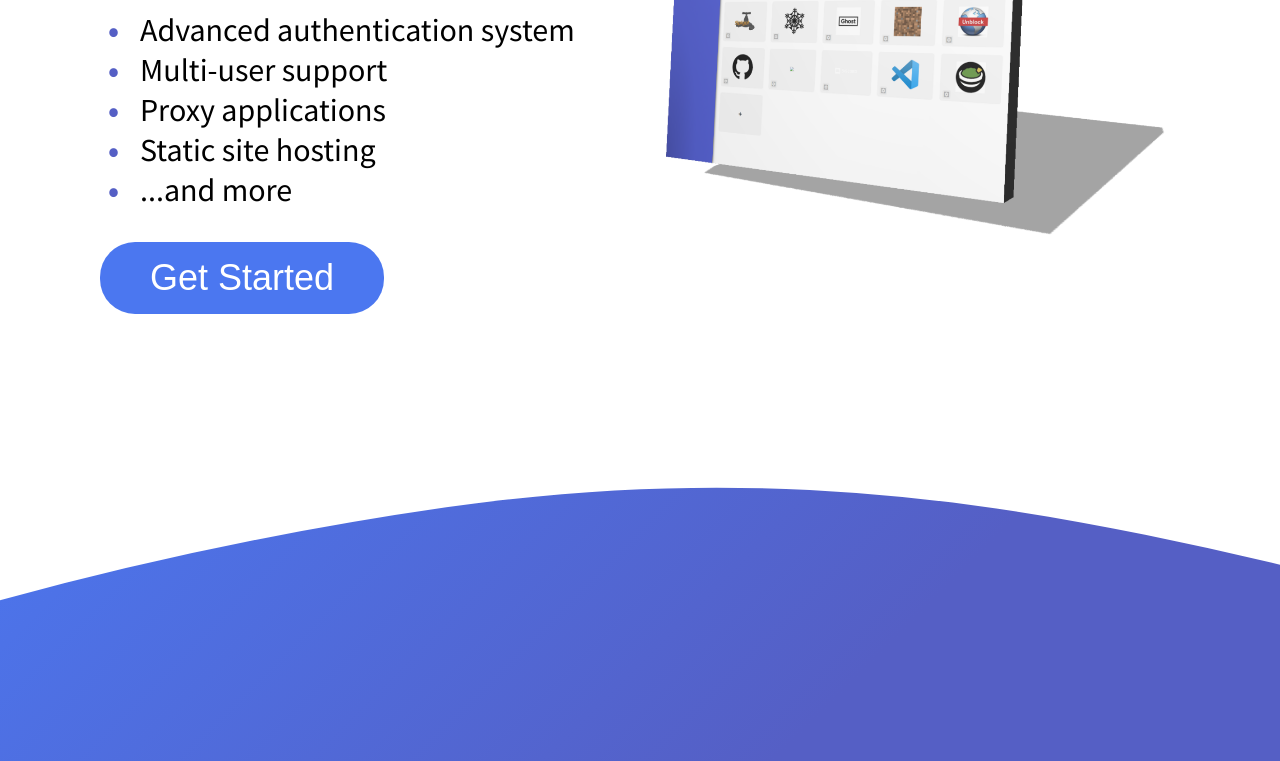
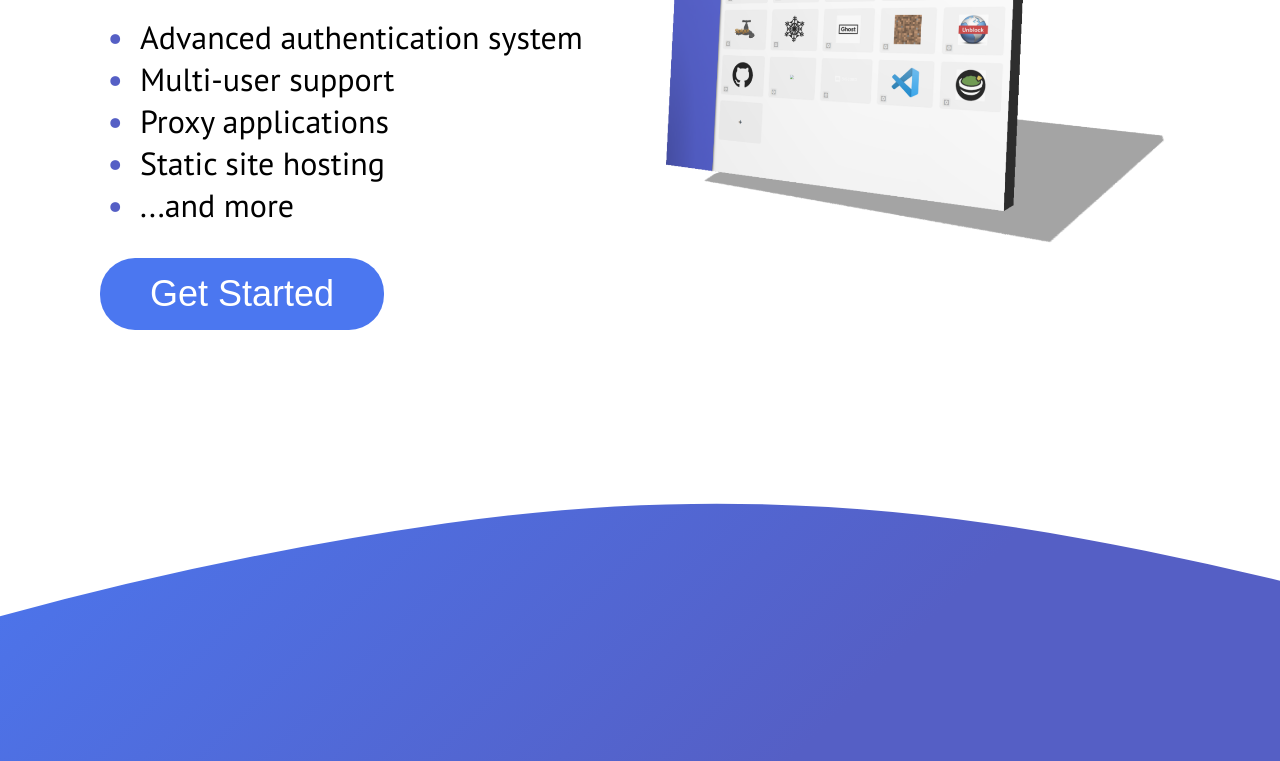
Before and after one commit to kvizdos/auxy-homepage, a plain HTML site: page index.html in a window 1280 px wide. Shown: the part 262-1023 px from the top of the page. Drawn offline with Linux system fonts and the light colour scheme.

Commit message:
Fixed font

```diff
--- a/assets/style.css
+++ b/assets/style.css
@@ -1,7 +1,7 @@
 body {
     margin: 0;
     padding: 0;
-    font-family: 'Source Sans Pro', sans-serif;
+    font-family: 'PT Sans', sans-serif;
 }
 
 html, body
--- a/index.html
+++ b/index.html
@@ -5,7 +5,7 @@
     <meta name="viewport" content="width=device-width, initial-scale=1.0">
     <meta http-equiv="X-UA-Compatible" content="ie=edge">
     <title>Auxy</title>
-    <link href="https://fonts.googleapis.com/css2?family=Source+Sans+Pro:wght@400;700&display=swap" rel="stylesheet">
+    <link href="https://fonts.googleapis.com/css2?family=PT+Sans:wght@400;700&display=swap" rel="stylesheet">
 
     <link rel="stylesheet" href="assets/style.css">
 </head>
```
